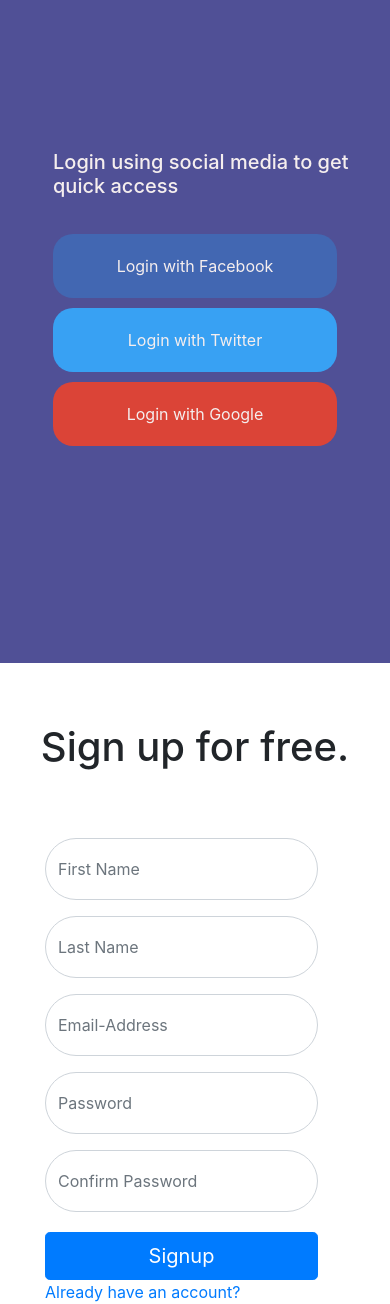
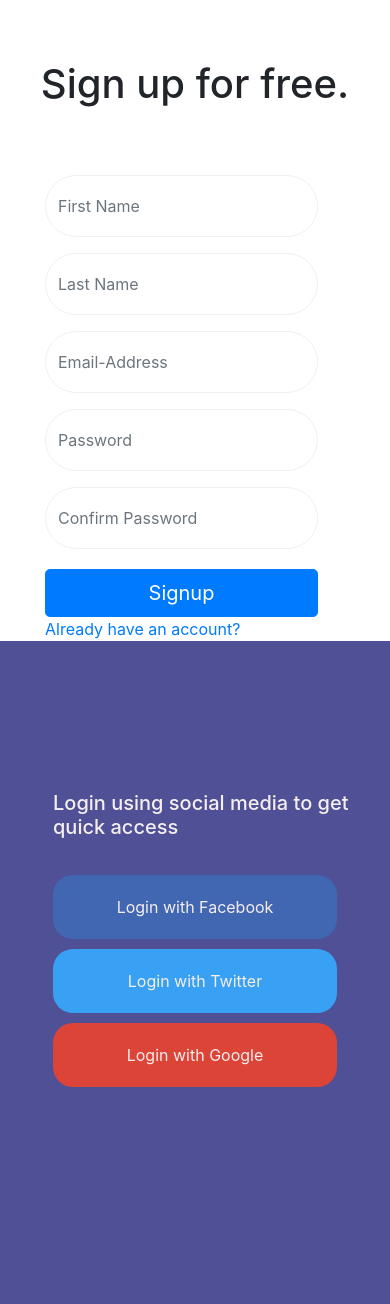
Before and after one commit to TomisinAjayi/Login-form, a PHP site: page /signup.php in a window 390 px wide. Run offline with PHP 8.4, Linux system fonts and the light colour scheme.

Commit message:
style update

```diff
--- a/css/signup.css
+++ b/css/signup.css
@@ -45,15 +45,20 @@ body {
 input.form-control {
     padding-top: 30px;
     padding-bottom: 30px;
-    border: 1px solid f5eeee ;
+    border: 1px solid #f5eeee;
     border-radius: 40px;
+    outline: none;
 }
 #signupbtn {
     margin-top: 20px;
 }
+input {
+
+}
 #loginlink {
     text-align: center;
     margin-top: 10px;
+    margin-bottom: 10px;
 }
 .error {
     width: 92%;
@@ -69,7 +74,7 @@ input.form-control {
     border: 1px solid #3c763d;
     margin-bottom: 20px;
 }
-@media (max-width: 576px) {
+@media only screen and (max-width: 900px) {
     .formdesign {
         margin-left: 45px;
     }
--- a/signup.php
+++ b/signup.php
@@ -14,15 +14,7 @@
 
         <div class="container-fluid">
             <div class="row">
-                <div class="col-xs-6 col-sm-6 col-md-4 leftside">
-                    <h2>Login using social media to get quick access</h2>
-                    <div class="list-group container">
-                        <button class="smbutton" id="facebookbtn">Login with Facebook</button>
-                        <button class="smbutton" id="twitterbtn">Login with Twitter</button>
-                        <button class="smbutton" id="googlebtn">Login with Google</button>
-                    </div>
-                </div>
-                <div class="col-xs-6 col-sm-6 col-md-8 rightside" style="padding:0px">
+                <div class="col-xs-6 col-sm-6 col-md-8 order-sm-12 rightside" style="padding:0px">
                     <h1>Sign up for free.</h1>
 
                     <form action="signup.php" class="formdesign" method="post">
@@ -51,6 +43,14 @@
                         <a href="login.php" id="loginlink">Already have an account?</a>
                     </form>
                 </div>
+                <div class="col-xs-6 col-sm-6 col-md-4 order-sm-1 leftside">
+                    <h2>Login using social media to get quick access</h2>
+                    <div class="list-group container">
+                        <button class="smbutton" id="facebookbtn">Login with Facebook</button>
+                        <button class="smbutton" id="twitterbtn">Login with Twitter</button>
+                        <button class="smbutton" id="googlebtn">Login with Google</button>
+                    </div>
+                </div>
             </div>
         </div>
 
```
Also changed, not shown: css/login.css (+2 -6 lines), login.php (+9 -9 lines).
